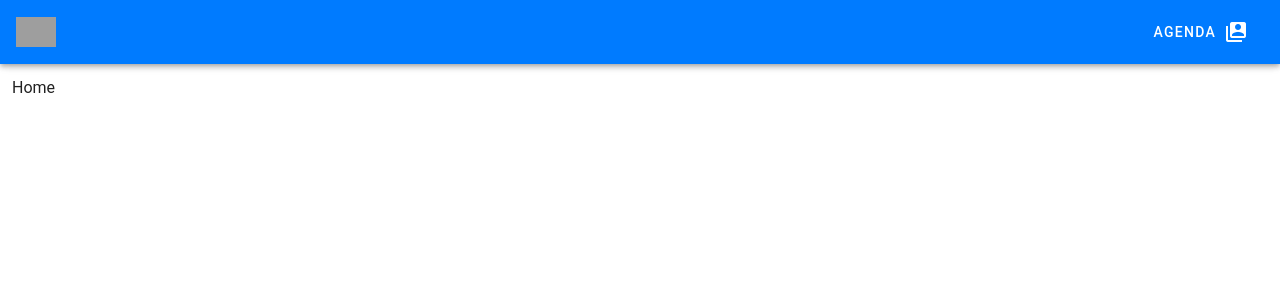
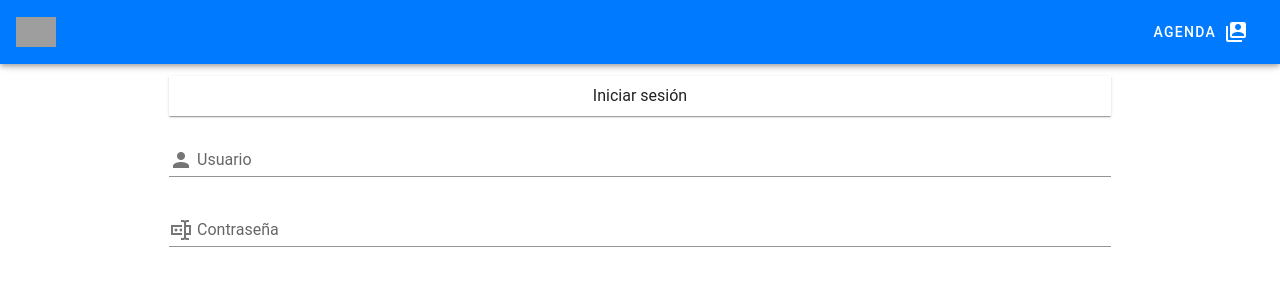
Before and after one commit to moutga/proyecto_b, a Vue app: page / in a window 1280 px wide. Shown: the top 300 px of the page. Built offline with nearby package versions, Linux system fonts and the light colour scheme; grey boxes are pictures that could not be loaded.

Commit message:
Componente Login con vuetify

```diff
--- a/src/components/Login.vue
+++ b/src/components/Login.vue
@@ -1,6 +1,10 @@
 <template>
 <div>
-
+	<v-form class="w-75 mx-auto " >
+		<v-sheet class="pa-2 text-center mb-4" color="white" elevation="1"  >Iniciar sesión</v-sheet>
+		<v-text-field label="Usuario" prepend-inner-icon="mdi-account"></v-text-field>
+		<v-text-field label="Contraseña" type="password" prepend-inner-icon="mdi-form-textbox-password"></v-text-field>
+	</v-form>
 </div>
 </template>
 
--- a/src/views/Home.vue
+++ b/src/views/Home.vue
@@ -1,15 +1,23 @@
 <template>
-<div class="pa-3">Home</div>
+<div class="pa-3">
+	<Login />
+</div>
 </template>
 
 <script>
 	//import HelloWorld from '../components/HelloWorld'
+	import Login from '@/components/Login.vue'
 
 	export default {
 	name: 'Home',
 
 	components: {
 		//HelloWorld,
+		Login
 	},
 	}
 </script>
+
+<style>
+.w-75{width: 75%;}
+</style>
```
Lines whose indentation alone changed are shown as unchanged.
